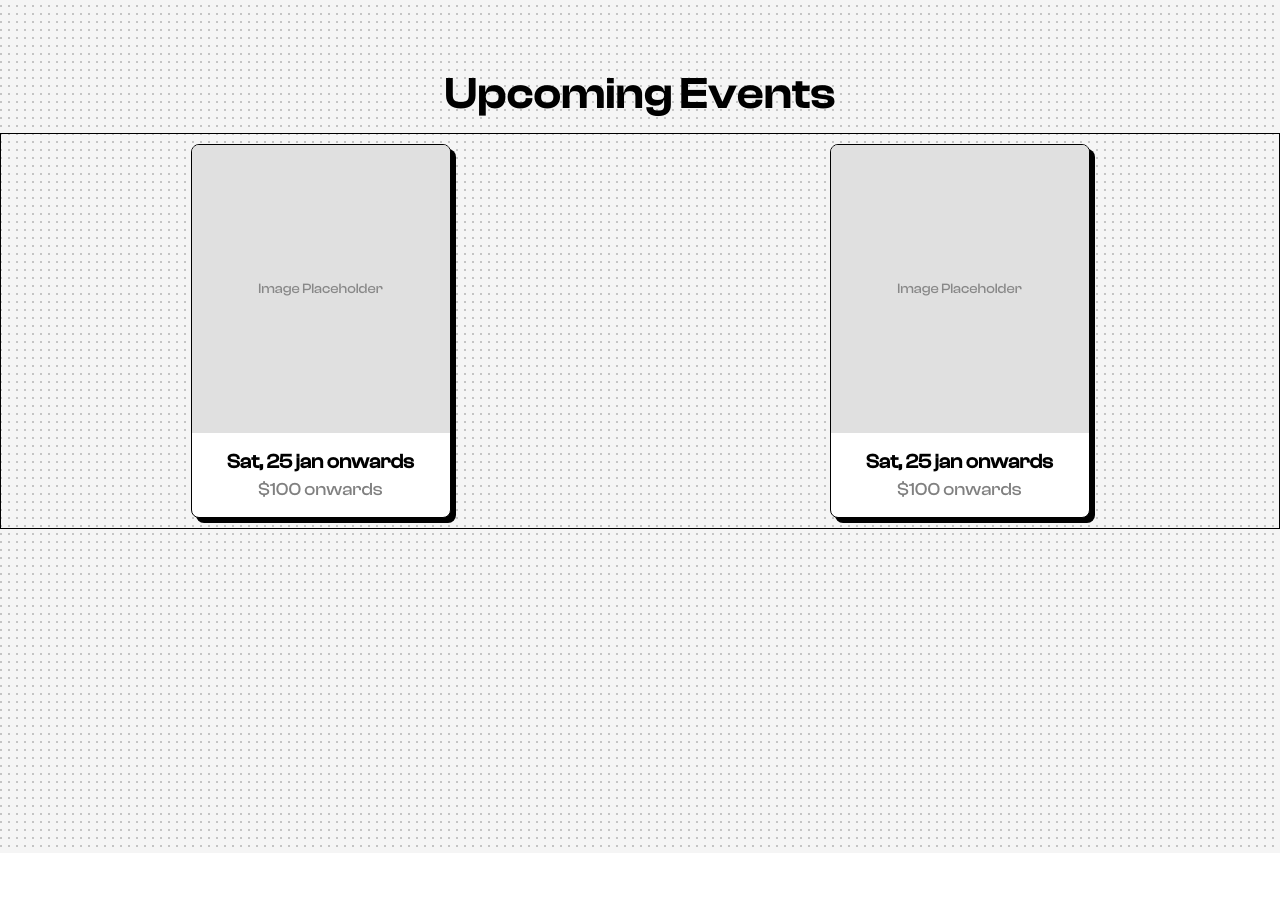
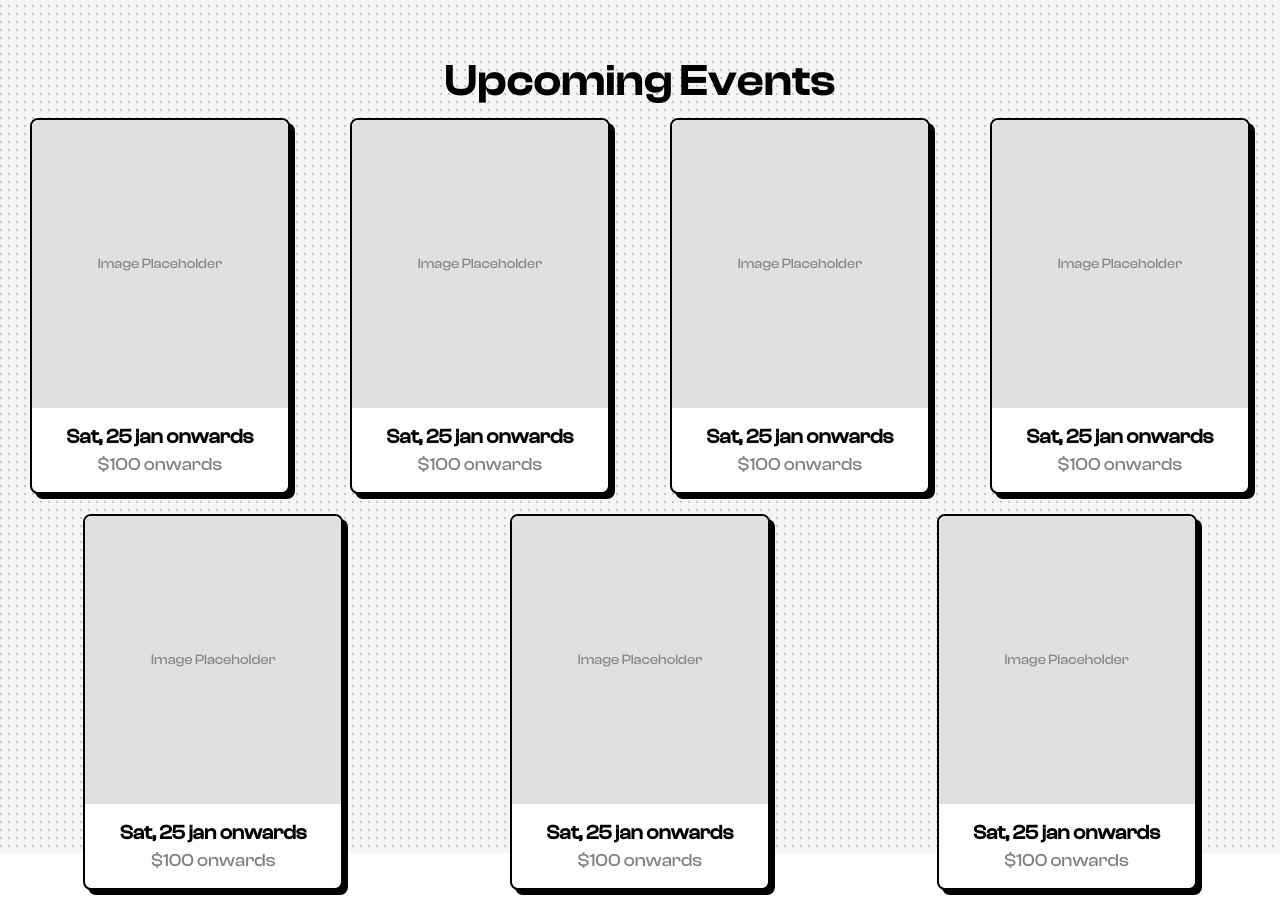
Before and after one commit to Ajitesh-jam/EIBS, a Next.js app in the folder frontend/: page / in a window 1280 px wide. Shown: the part 747-1647 px from the top of the page. Before the commit the page ends 1600 px from the top, so only its background shows below. Built offline with nearby package versions, Linux system fonts and the light colour scheme.

Commit message:
added border to cards and btns

```diff
--- a/frontend/components/Button/Button.css
+++ b/frontend/components/Button/Button.css
@@ -11,7 +11,7 @@
   font-size: 1.3rem;
   text-align: center;
   padding: 10px 20px;
-  border: none;
+  border: 2px solid black;
   border-radius: 4px;
   box-shadow: 5px 5px 0px 0px black; /* Black shadow for offset */
   transition: transform 0.1s ease, box-shadow 0.1s ease;
--- a/frontend/components/Card/Card.css
+++ b/frontend/components/Card/Card.css
@@ -1,6 +1,6 @@
 .card-container {
     width: 260px; /* Fixed width for the card */
-    border: 1px solid black;
+    border: 2px solid black;
     border-radius: 8px;
     overflow: hidden;
     box-shadow: 5px 5px 0px 0px black;
--- a/frontend/components/HomePage/Homepage.css
+++ b/frontend/components/HomePage/Homepage.css
@@ -82,5 +82,4 @@
     flex-wrap: wrap;
     width: 100vw;
     height: auto;
-    border: 1px solid black;
 }
--- a/frontend/components/HomePage/Homepage.js
+++ b/frontend/components/HomePage/Homepage.js
@@ -32,6 +32,26 @@ const Homepage = () => {
                         dateText="Sat, 25 jan onwards"
                         priceText="$100 onwards"
                         imageSrc="" />
+                    <Card
+                        dateText="Sat, 25 jan onwards"
+                        priceText="$100 onwards"
+                        imageSrc="" />
+                    <Card
+                        dateText="Sat, 25 jan onwards"
+                        priceText="$100 onwards"
+                        imageSrc="" />
+                    <Card
+                        dateText="Sat, 25 jan onwards"
+                        priceText="$100 onwards"
+                        imageSrc="" />
+                    <Card
+                        dateText="Sat, 25 jan onwards"
+                        priceText="$100 onwards"
+                        imageSrc="" />
+                    <Card
+                        dateText="Sat, 25 jan onwards"
+                        priceText="$100 onwards"
+                        imageSrc="" />
                 </div>
 
             </div>
```
